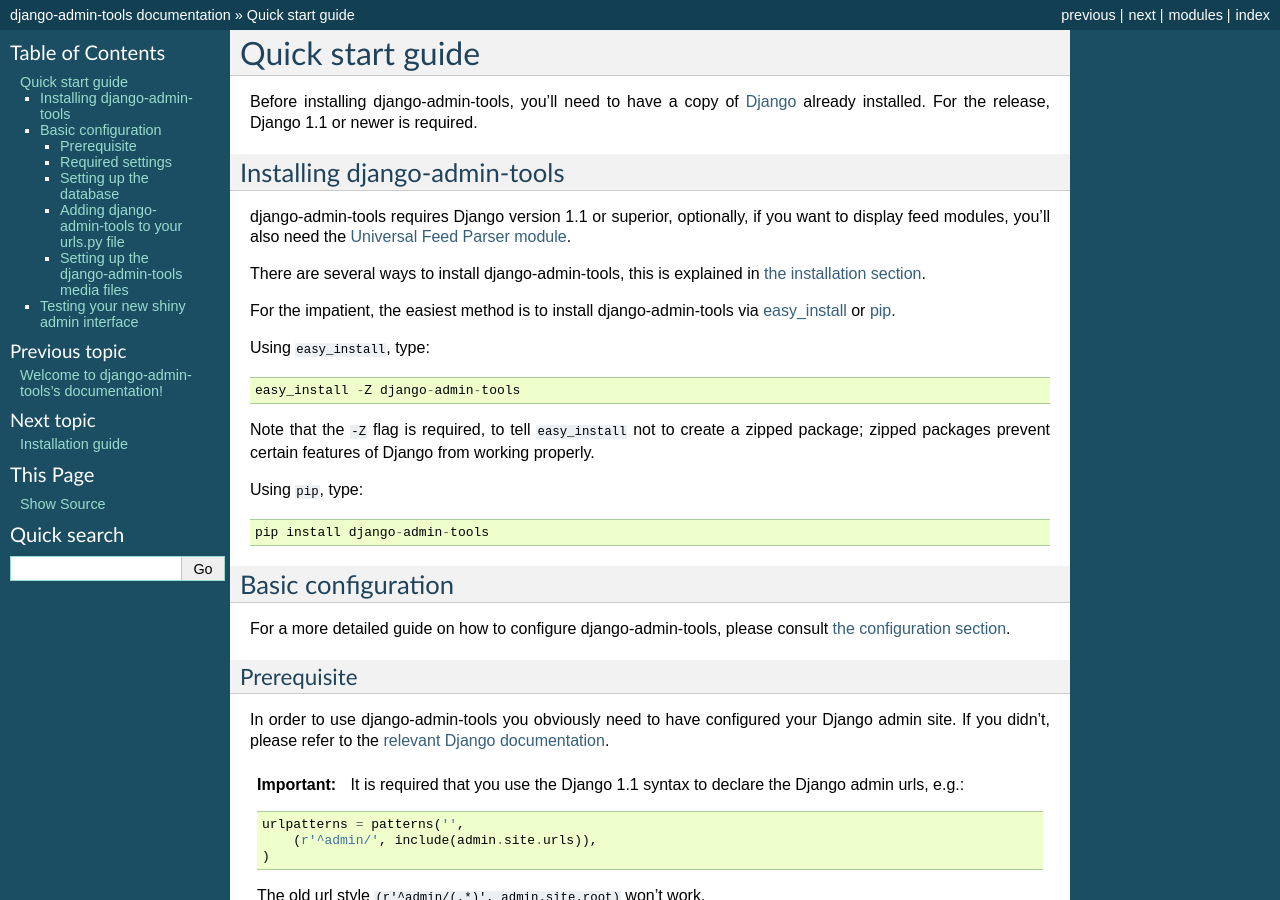
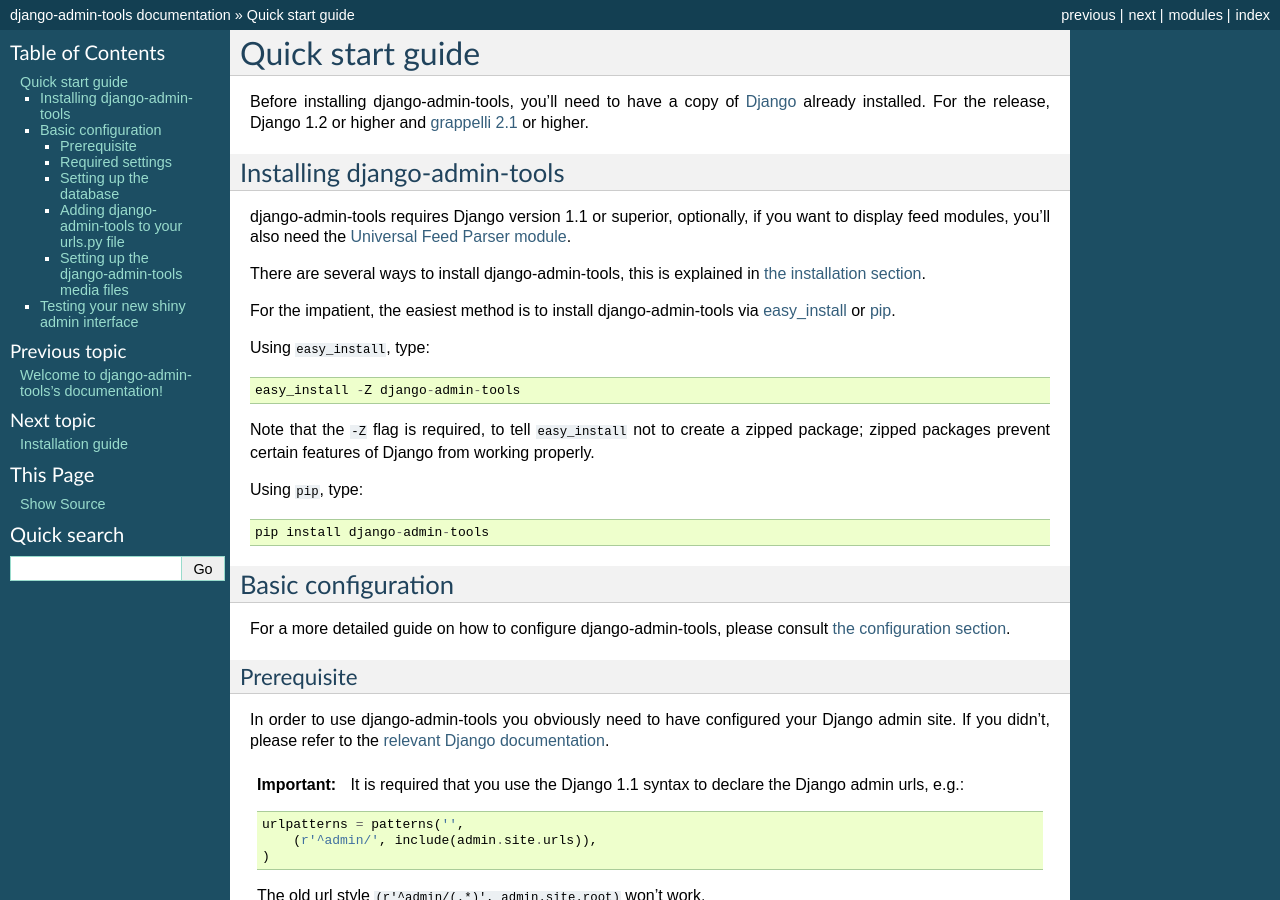
Before and after one commit to grengojbo/grappelli-admin-tools, a Sphinx documentation site: the page built from docs/quickstart.rst, in a window 1280 px wide and 900 px high. Built offline with Sphinx 7.4.7, drawn with Linux system fonts in a browser that asks for light colours.

Commit message:
change doc

```diff
--- a/docs/quickstart.rst
+++ b/docs/quickstart.rst
@@ -5,7 +5,7 @@
 
 Before installing django-admin-tools, you'll need to have a copy of
 `Django <http://www.djangoproject.com>`_ already installed. For the
-|version| release, Django 1.1 or newer is required.
+|version| release, Django 1.2 or higher and `grappelli 2.1 <http://code.google.com/p/django-grappelli/>`_ or higher.
 
 
 Installing django-admin-tools
```
